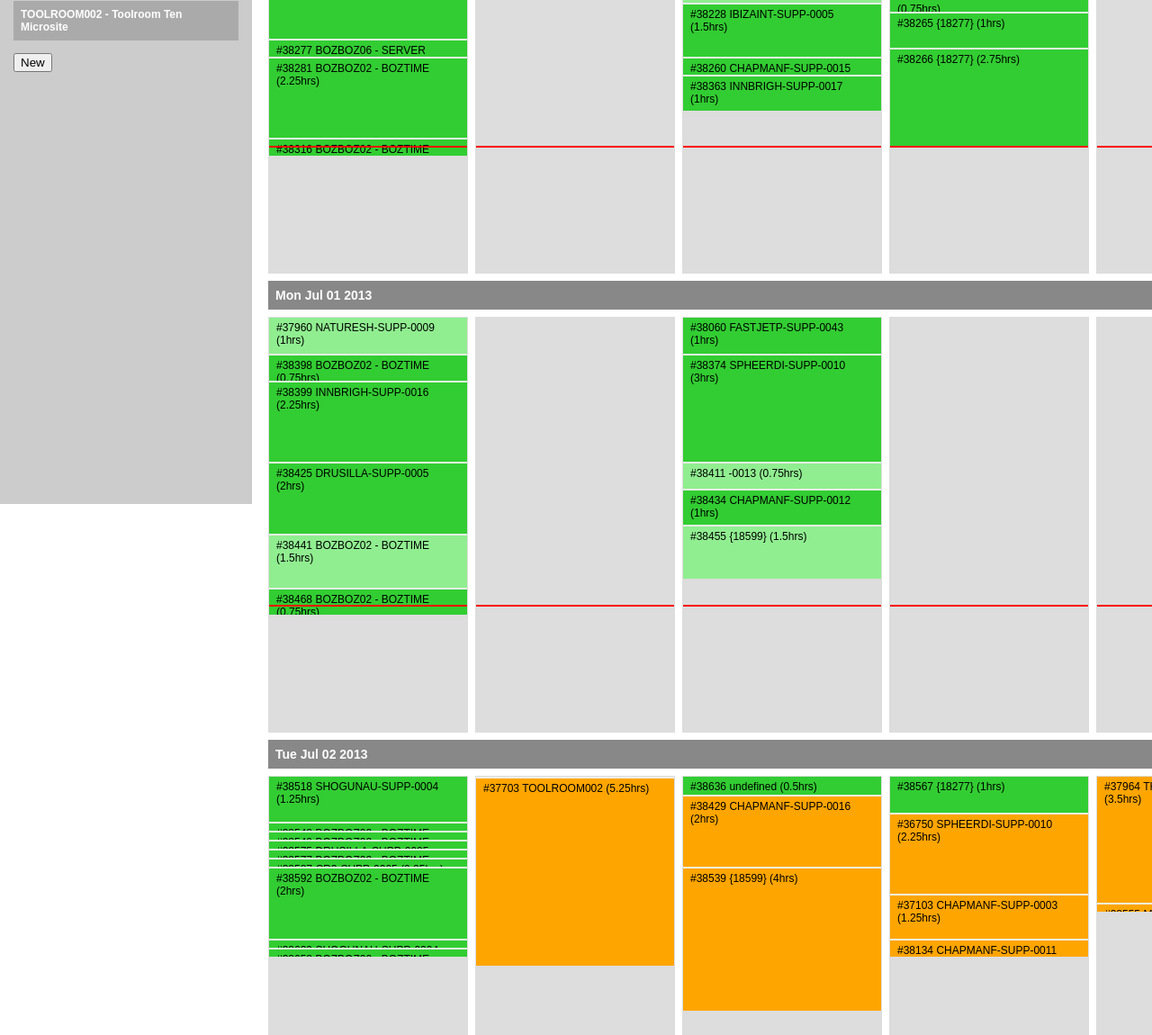
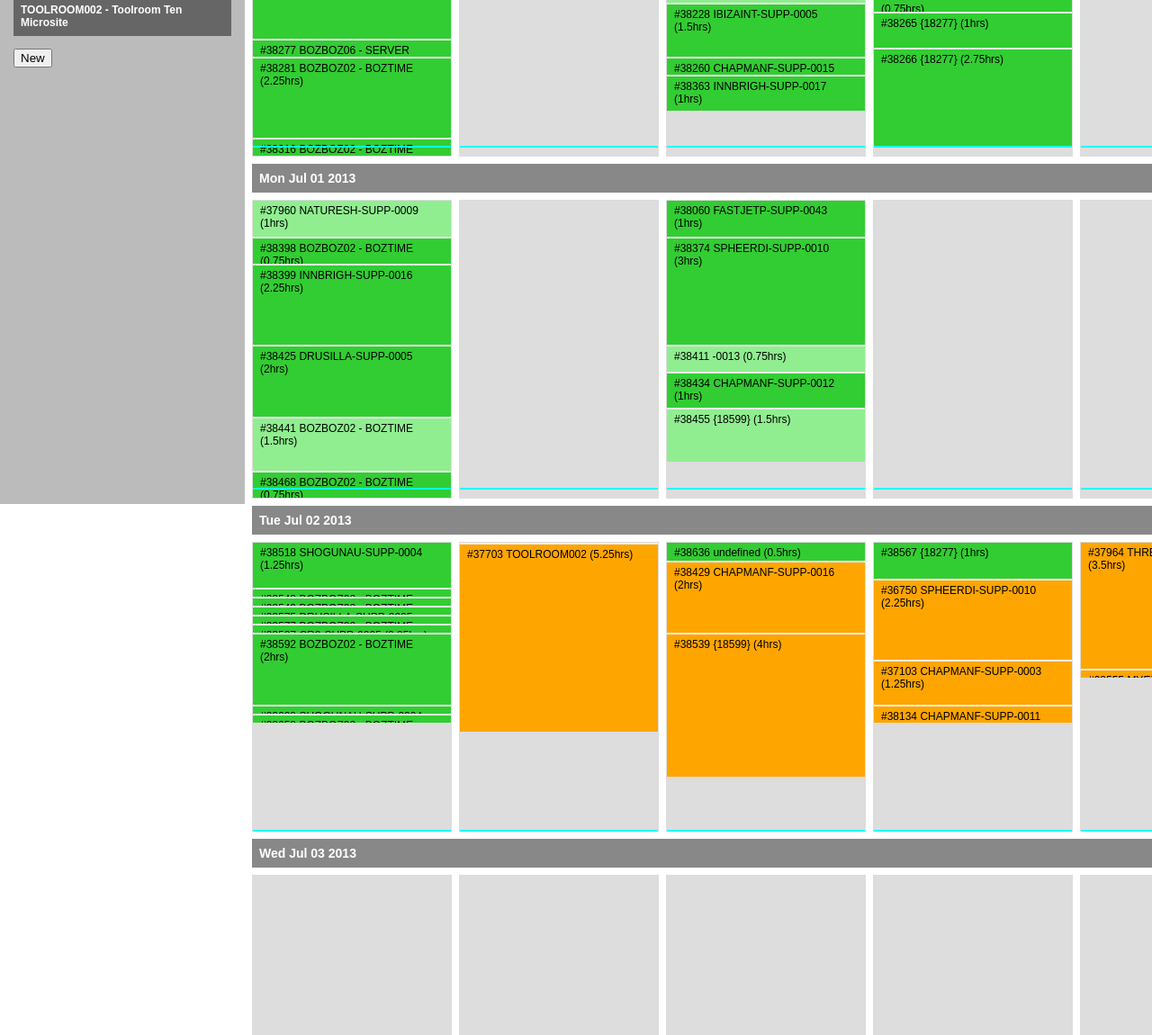
Before and after one commit to samdking/scheduler, a plain HTML site: page index.html in a window 1280 px wide. Shown: the part 240-1390 px from the top of the page at 90% size. Drawn offline with nearby package versions, Linux system fonts and the light colour scheme.

Commit message:
Remove separate overflow UL; now all in the same list, with overflowed tasks appearing as red

```diff
--- a/assets/css/stylesheet.css
+++ b/assets/css/stylesheet.css
@@ -1,33 +1,30 @@
 body { font-family: arial; margin: 0; }
 ul { padding: 0; list-style: none;}
 h1 { margin: 0 0 10px; text-align: center; font-size: 18px}
-.users { float: left; margin: -8px 0; border-spacing: 8px; margin-left: 290px; }
+.users { float: left; margin: -8px 0; border-spacing: 8px; margin-left: 272px; }
 .users th { padding: 8px; background: #DDD;}
 .users th.minimised { }
-.users td { width: 220px; background: #DDD; position: relative;}
+.users td { vertical-align: top; width: 220px; background: #DDD; position: relative;}
 .users .day { padding: 8px; color: #FFF; background: #888;}
 
 .day>strong { font-size: 14px; display: block; }
 .day>strong span { float: right; color: #777;}
 
-.tickets { height: 100%; position: fixed; z-index: 2; left: 0; top: 0; width: 280px; box-sizing: border-box; font-size: 14px; background: #CCC; padding: 20px 15px 10px; margin-right: 10px;}
-.ticket { font-weight: bold; cursor: pointer; box-sizing: border-box; margin: 1px 0; background: #AAA; color: #FFF; font-size: 12px; padding: 8px;}
+.tickets { border-right: 8px solid #FFF; height: 100%; position: fixed; z-index: 2; left: 0; top: 0; width: 280px; box-sizing: border-box; font-size: 14px; background: #BBB; padding: 15px 15px 10px; margin-right: 10px;}
+.ticket { font-weight: bold; cursor: pointer; box-sizing: border-box; margin: 1px 0; background: #666; color: #FFF; font-size: 12px; padding: 8px;}
 .ticket:nth-child(2n) { background: #888; }
 
-.tasks { height: 360px; margin: 0;}
-.tasks.overflow { overflow: hidden; height: 100px;}
-.tasks.overflow .task { background: #C00; color: #FFF; }
-.task { background: #BBB; font-size: 12px; overflow: hidden; cursor: pointer}
+.tasks { min-height: 320px; margin: 0;}
+.task { background: #BBB; font-size: 12px; overflow: hidden; cursor: pointer; border-bottom-color: #BBB;}
+.task strong { font-weight: normal; }
+.task .info { border-top: 2px solid #EEE; padding: 4px 8px;}
 .task:first-child .info { border-top: 0;}
-.task strong { font-weight: normal; }
-.overflow .task { width: 30px; float: left; overflow: hidden; height: 120px}
-.overflow .task .info { border-right: 1px solid #DDD; height: 112px; border-top: none;}
-.task .info { border-top: 2px solid #EEE; padding: 4px 8px;}
+.overflow { background: #C00; color: #FFF; }
 .complete { background: limegreen; border-bottom-color: limegreen;}
 .carried-over { background: lightgreen; border-bottom-color: lightgreen;}
 .manager-attention { background: LightCoral; border-bottom-color: LightCoral;}
 .active { background: orange; border-bottom-color: orange;}
-.eight-hour-marker { position: absolute; top: 320px; height: 2px; background: #F00; width: 220px; z-index: 1;}
+.eight-hour-marker { position: absolute; top: 320px; height: 2px; background: aqua; width: 220px; z-index: 1;}
 
 .ui-sortable-helper { background: #999; color: #FFF;}
 .ui-sortable-placeholder { background: #FFF380;}
@@ -39,6 +36,6 @@ h1 { margin: 0 0 10px; text-align: center; font-size: 18px}
 
 .ui-draggable-dragging { width: 220px;}
 
-.popup { position: fixed; width: 500px; height: 250px; top: 50%; left: 50%; background: #FFF; margin-left: -200px; margin-top: -100px; z-index: 3; display: none; padding: 15px; box-sizing: border-box; font-size: 12px; box-shadow: 0 0 10px rgba(0, 0, 0, 0.2); }
+.popup { position: fixed; width: 500px; height: 250px; top: 50%; left: 50%; background: #FFF; margin-left: -200px; margin-top: -100px; z-index: 3; display: none; padding: 15px; box-sizing: border-box; font-size: 12px; box-shadow: 0 0 10px rgba(0, 0, 0, 0.3); }
 .popup h2 { margin-top: 0; font-size: 16px; border-width: 0; border-style: solid; border-bottom-width: 5px; padding-bottom: 3px; background: none;}
-.popup p { white-space: pre-wrap;}
+.popup p.description { background: #EEE; padding: 5px; white-space: pre-wrap; line-height: 1.3;}
--- a/assets/js/classes.js
+++ b/assets/js/classes.js
@@ -56,34 +56,18 @@
 		};
 
 		this.tasksByDay = function(day) {
-			return ko.utils.arrayFilter(this.tasks(), function(task) {
+			var sum = 0;
+			var tasks = this.tasks();
+			var overflow = false;
+			tasks = ko.utils.arrayFilter(tasks, function(task) {
 				return day.isSameDay(task.date);
 			});
-		};
-
-		this.validTasksByDay = function(day) {
-			var sum = 0;
-			var tasks = this.tasksByDay(day);
-			var overflow = false;
 			tasks.sort(self.taskSorter);
 			return ko.utils.arrayFilter(tasks, function(task) {
 				sum += task.timeTaken();
 				overflow = sum > 8 && task.status().name == 'Pending';
 				task.overflow(overflow);
-				return !overflow;
-			});
-		};
-
-		this.overflowTasksByDay = function(day) {
-			var sum = 0;
-			var tasks = this.tasksByDay(day);
-			var overflow = false;
-			tasks.sort(self.taskSorter);
-			return ko.utils.arrayFilter(tasks, function(task) {
-				sum += task.timeTaken();
-				overflow = sum > 8 && task.status().name == 'Pending';
-				task.overflow(!overflow);
-				return overflow;
+				return true;
 			});
 		};
 
@@ -110,7 +94,7 @@
 
 		/* Test */
 		this.addTask = function() {
-			this.tasks.push(new Task({priority: -1000000, date: '2013-07-02', billedTime: 2.5, task_status_uid: 2, ticket: new Ticket({name: 'TESTING', summary: 'Testing'})}));
+			this.tasks.push(new Task({priority: -1000000, date: '2013-07-02', billedTime: 2.5, status: Task.prototype.taskStatuses[1], ticket: new Ticket({name: 'TESTING', summary: 'Testing'})}));
 		};
 	}
 
--- a/assets/js/main.js
+++ b/assets/js/main.js
@@ -5,7 +5,7 @@ var scheduler = {
 	selectedTask: ko.observable(),
 	newTicket: function() {
 		this.tickets.push(new Ticket({
-			uid: 'NEW', project_status_uid: 1, summary: 'New ticket - this would be populated by a lightbox prompt'
+			uid: 'NEW', project_status_uid: Ticket.prototype.projectStatuses[1], summary: 'New ticket - this would be populated by a lightbox prompt'
 		}));
 	}
 };
@@ -60,6 +60,8 @@ $.getJSON('data.json', function(data) {
 		$('.popup').show();
 	});
 
+	window.location.hash = 'day-' + new Date().toISOString().substr(0, 10);
+
 }).fail(function() {
 	alert('Could not find a data.json file, or there was a problem with the JSON file.');
 });
@@ -91,7 +93,7 @@ ko.bindingHandlers.sortable = {
 					task = new Task({
 						ticket: item,
 						uid: 'NEW',
-						task_status_uid: 2,
+						status: Task.prototype.taskStatuses[1],
 						priority: $(this).find('.ticket').getPriority() || 50,
 						estimatedTime: 1
 					});
@@ -160,11 +162,14 @@ ko.bindingHandlers.resizable = {
 			}, valueAccessor()));
 	},
 	update: function(el, value, all, model, context) {
-		if (model.status().name == 'Pending') {
-			var hours = 8;
-			var containerHeight = $(el).parent().height();
-			var maxHours = hours - context.$parent.totalEstimatedTime(context.$parents[1]) + model.estimatedTime();
-			$(el).resizable('option', 'maxHeight', maxHours * 40);
+		if (!model.status().completed) {
+			var hours = 8,
+			    containerHeight = $(el).parent().height(),
+			    task = context.$data,
+			    user = context.$parent,
+			    day = context.$parents[1],
+			    maxHours = hours - user.totalEstimatedTime(day) + model.estimatedTime();
+			$(el).resizable('option', 'minHeight', task.billedTime() * 40);
 		} else {
 			$(el).resizable('disable');
 		}
--- a/data.json
+++ b/data.json
@@ -22,10 +22,6 @@
       { "completed" : null,
         "name" : "Complete",
         "uid" : "2"
-      },
-      { "completed" : null,
-        "name" : "Internal",
-        "uid" : "5"
       },
       { "completed" : null,
         "name" : "Closed",
--- a/index.html
+++ b/index.html
@@ -1,4 +1,3 @@
-
 <!doctype html>
 <html lang="en">
 <head>
@@ -29,22 +28,15 @@
 			<!-- ko foreach: $root.visibleDays -->
 			<tbody>
 				<tr>
-					<td class="day" data-bind="attr: { colspan: $root.users().length }">
+					<td class="day" data-bind="attr: { id: 'day-' + $data.date.toISOString().substr(0, 10), colspan: $root.users().length }">
 						<strong data-bind="html: date.toDateString()"></strong>
 					</td>
 				</tr>
 				<tr data-bind="foreach: $root.users">
 					<td>
 						<div class="eight-hour-marker"></div>
-						<ul class="tasks" data-bind="sortable: { items: 'li.pending' }, foreach: validTasksByDay($parent)">
-							<li class="task" data-bind="resizable: {}, doubleClick: function() { $parent.fitTask($data, $parents[1]); }, style: { height: size }, css: ['task-' + id, status().slug].join(' ')">
-								<div class="info">
-									<strong data-bind="text: label"></strong>
-								</div>
-							</li>
-						</ul>
-						<ul class="tasks overflow" data-bind="sortable: { items: 'li.pending', connectWith: '.tasks'}, foreach: overflowTasksByDay($parent)">
-							<li class="task" data-bind="css: 'task-' + id, css: status().slug">
+						<ul class="tasks" data-bind="sortable: { items: 'li.pending' }, foreach: tasksByDay($parent)">
+							<li class="task" data-bind="resizable: {}, doubleClick: function() { $parent.fitTask($data, $parents[1]); }, style: { height: size }, css: ['task-' + id, status().slug, (overflow()? 'overflow' : '')].join(' ')">
 								<div class="info">
 									<strong data-bind="text: label"></strong>
 								</div>
@@ -58,7 +50,7 @@
 		<div class="popup" data-bind="with: selectedTask">
 			<h2 data-bind="css: status().slug, text: ticket.label()"></h2>
 			<p data-bind="html: '<strong>Actual time:</strong> ' + billedTime() + 'hrs (estimated: ' + estimatedTime() + 'hrs)'"></p>
-			<p data-bind="text: description"></p>
+			<p class="description" data-bind="text: description"></p>
 			<label for="task-status-selector">Ticket status:</label>
 			<select id="task-status-selector" data-bind="options: Ticket.prototype.projectStatuses, optionsText: 'name', value: $data.ticket.status"></select>
 		</div>
```
